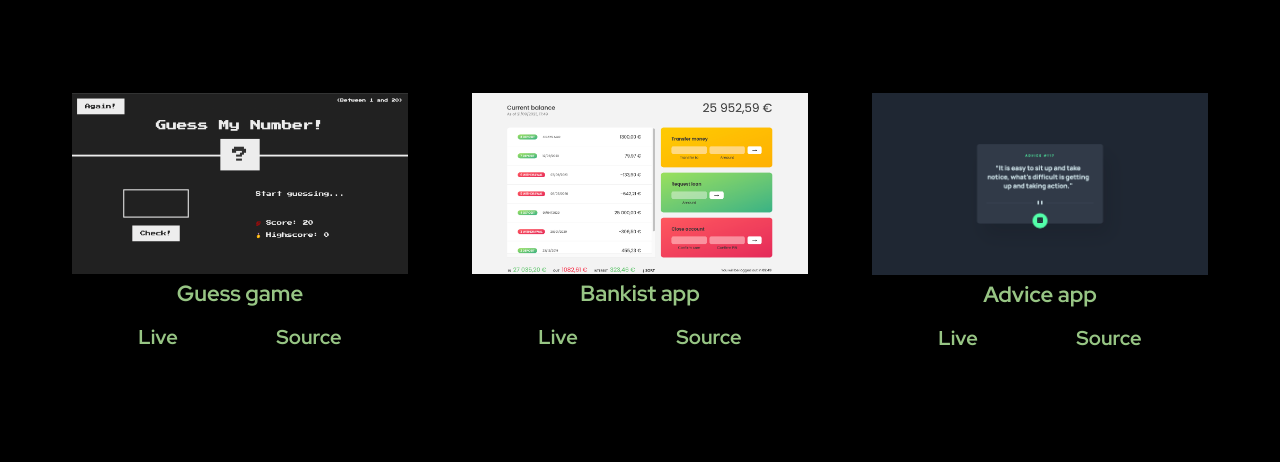
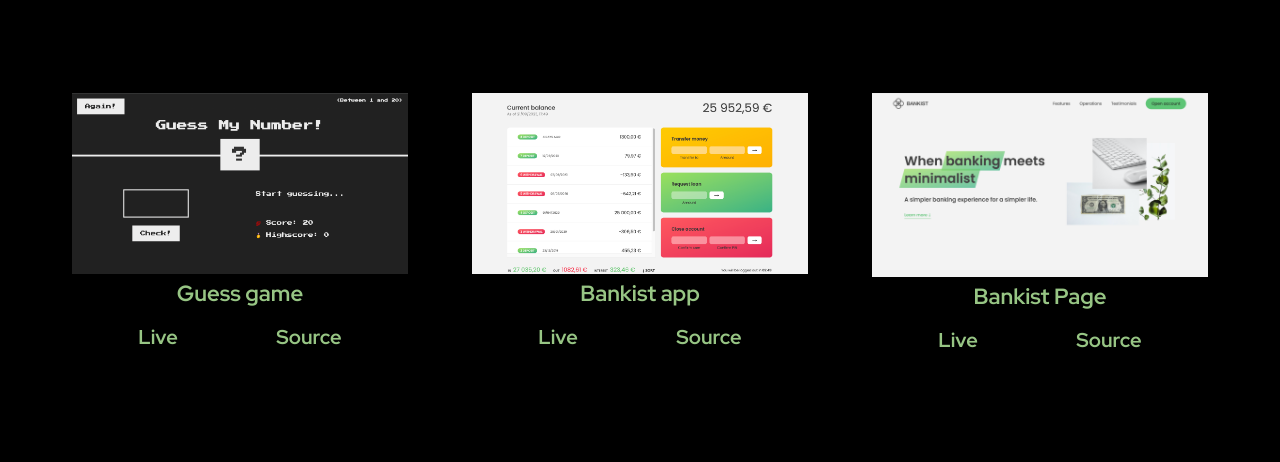
Before and after one commit to George192004/Portfolio, a plain HTML site: page index.html in a window 1280 px wide. Shown: the part 1168-1630 px from the top of the page. Drawn offline with nearby package versions, Linux system fonts and the light colour scheme.

Commit message:
upgraded code

```diff
--- a/index.html
+++ b/index.html
@@ -180,6 +180,31 @@
 
           <div class="first">
             <img
+              src="/img/bankistPage.png"
+              alt="bankistPage"
+              class="project-img"
+            />
+            <div class="project-heading">
+              <h3 class="project-heading-text">Bankist Page</h3>
+            </div>
+            <div class="text-box">
+              <a
+                href="https://bankistpage-george.netlify.app/"
+                class="project-btn"
+                target="_blank"
+                >Live</a
+              >
+              <a
+                href="https://github.com/George192004/Bankist_Landing_Page.git"
+                class="project-btn"
+                target="_blank"
+                >Source</a
+              >
+            </div>
+          </div>
+
+          <div class="first">
+            <img
               src="/img/advice-app.png"
               alt="adviceApp"
               class="project-img"
```
Also changed, not shown: img/bankistPage.png (added), 1 other file.
